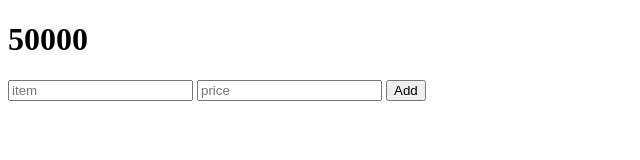
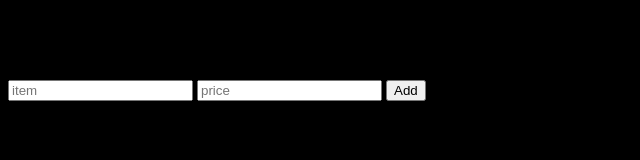
Before and after one commit to germancutraro/money-managment-js, a website built with Parcel: page index.html in a window 1280 px wide. Shown: the whole page, without its empty margins (0-640 px from the left). Built offline with nearby package versions, Linux system fonts and the light colour scheme.

Commit message:
index.css created

```diff
--- a/index.html
+++ b/index.html
@@ -5,6 +5,7 @@
   <meta name="viewport" content="width=device-width, initial-scale=1.0">
   <meta http-equiv="X-UA-Compatible" content="ie=edge">
   <title>Document</title>
+  <link rel="stylesheet" href="src/styles/index.css">
 </head>
 <body>
   <div id="app">
--- /dev/null
+++ b/src/styles/index.css
@@ -0,0 +1,3 @@
+body {
+  background-color: #000;
+}
```
Also changed, not shown: dist/index.html, 4 other files.
